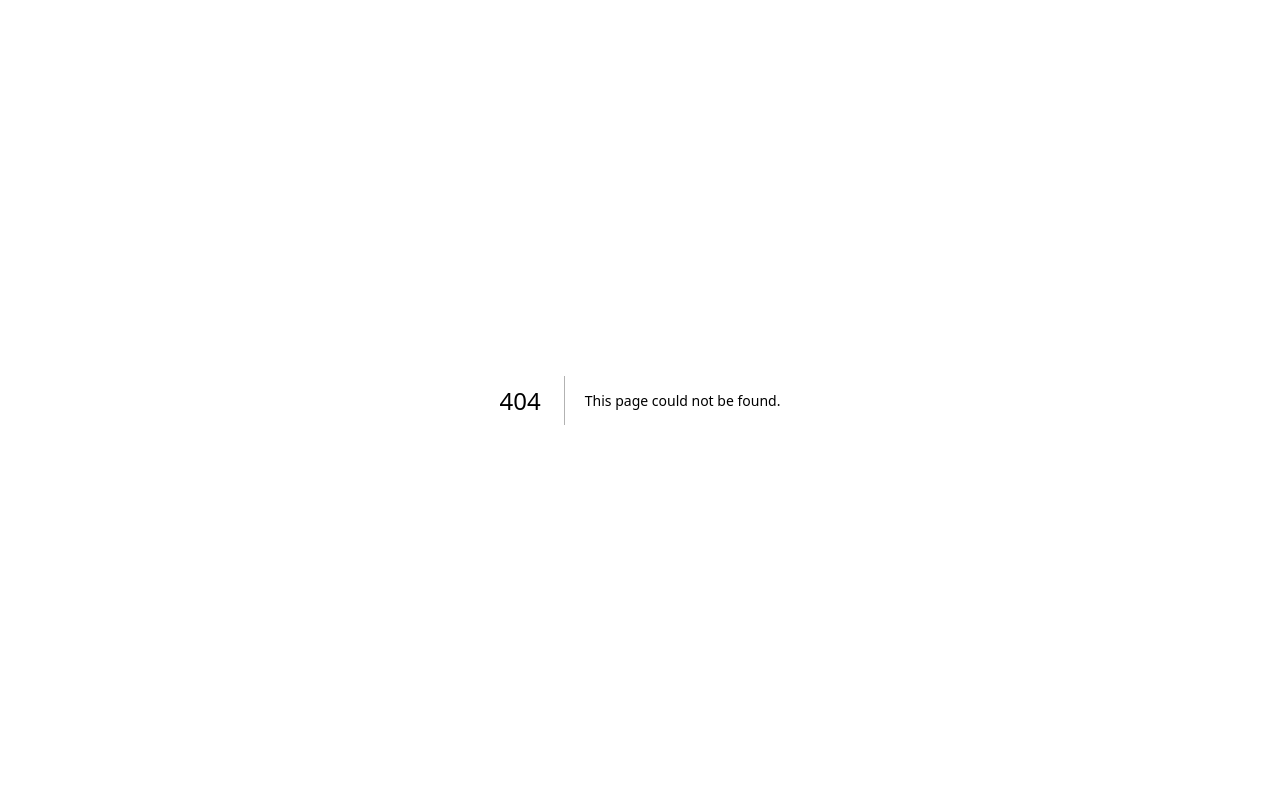
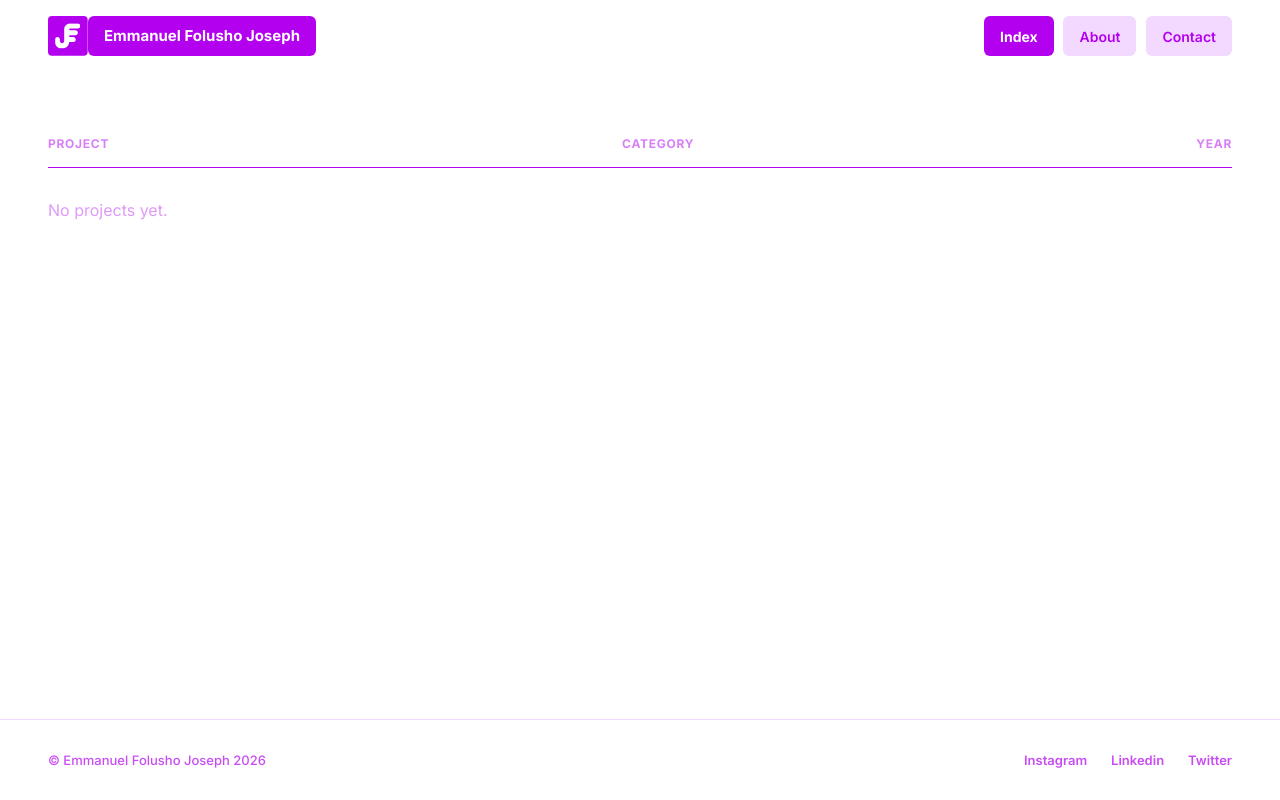
Before and after one commit to FolushoJoseph/emmanuel-portfolio, a Next.js app: page /work in a window 1280 px wide. Before the commit this address had no page. Built offline with nearby package versions, Linux system fonts and the light colour scheme.

Commit message:
Avoid reserved index path in static export

```diff
--- a/app/index/page.tsx
+++ b/app/work/page.tsx
@@ -3,7 +3,7 @@ import Footer from '@/components/Footer';
 import ProjectRow from '@/components/ProjectRow';
 import { getProjects } from '@/lib/projects';
 
-export default async function IndexPage() {
+export default async function WorkIndexPage() {
   const projects = await getProjects();
 
   return (
--- a/components/Navbar.tsx
+++ b/components/Navbar.tsx
@@ -13,7 +13,7 @@ interface NavbarProps {
 const NAV_LINKS = [
   { href: '/about', label: 'About' },
   { href: '/contact', label: 'Contact' },
-  { href: '/index', label: 'Index' },
+  { href: '/work', label: 'Index' },
 ];
 
 export default function Navbar({ projectTitle, projectCategories, projectYear }: NavbarProps) {
```
